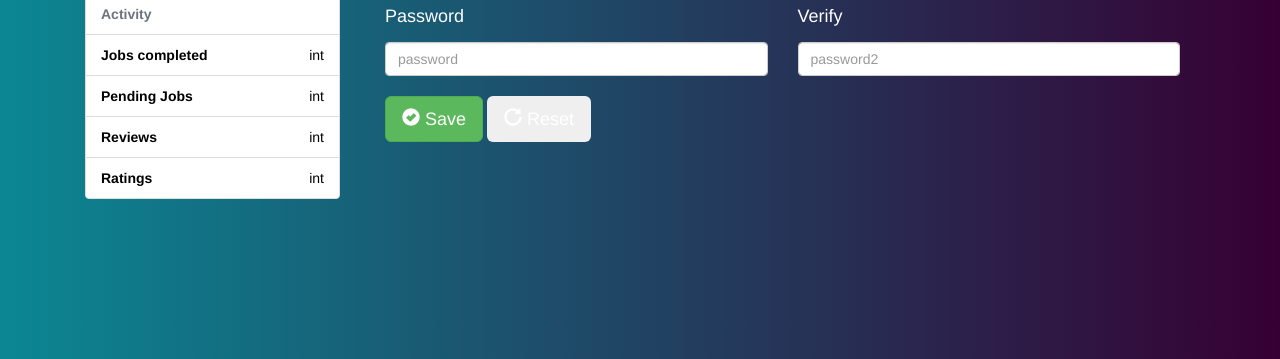
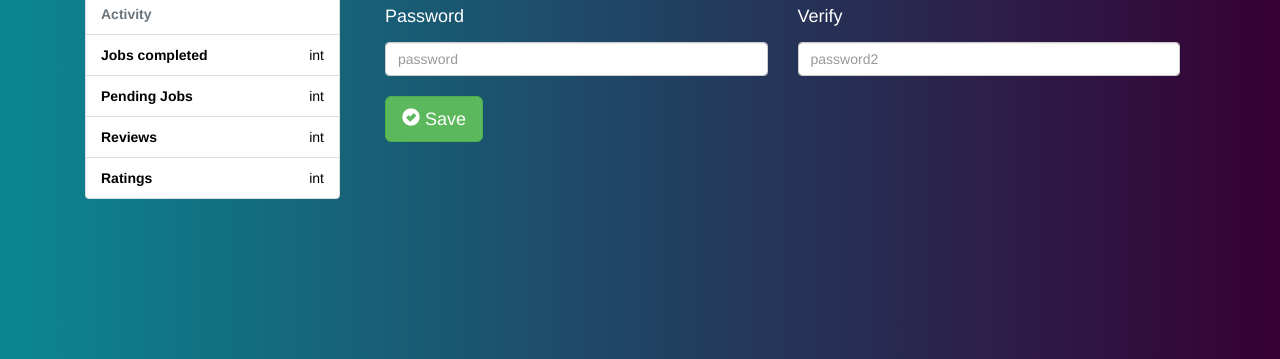
Before and after one commit to Nextafari/constructor-app-2, a plain HTML site: page templates/profile_settings.html in a window 1280 px wide. Shown: the part 441-800 px from the top of the page. Drawn offline with nearby package versions, Linux system fonts and the light colour scheme; some icons are missing.

Commit message:
Fix::bamboo:Fixed save button

```diff
--- a/templates/profile_settings.html
+++ b/templates/profile_settings.html
@@ -128,8 +128,9 @@
                         <div class="form-group">
                             <div class="col-xs-12">
                                 <br>
-                                <button class="btn btn-lg btn-success" type="submit"><i class="glyphicon glyphicon-ok-sign"></i> Save</button>
-                                <button class="btn btn-lg" type="reset"><i class="glyphicon glyphicon-repeat"></i> Reset</button>
+                                <button class="btn btn-lg btn-success" type="submit"><i class="glyphicon glyphicon-ok-sign"></i>
+                                    Save
+                                </button>
                             </div>
                         </div>
 
@@ -204,7 +205,7 @@
                         <div class="col-xs-12">
                             <br>
                             <button class="btn btn-lg btn-success" type="submit"><i class="glyphicon glyphicon-ok-sign"></i> Save</button>
-                            <button class="btn btn-lg" type="reset"><i class="glyphicon glyphicon-repeat"></i> Reset</button>
+
                         </div>
                     </div>
 
```
